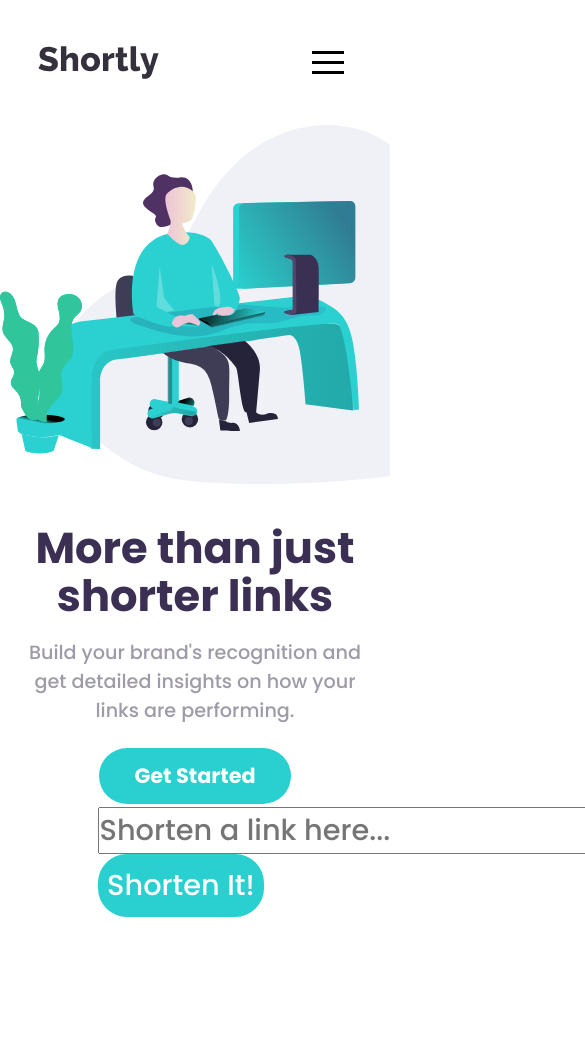
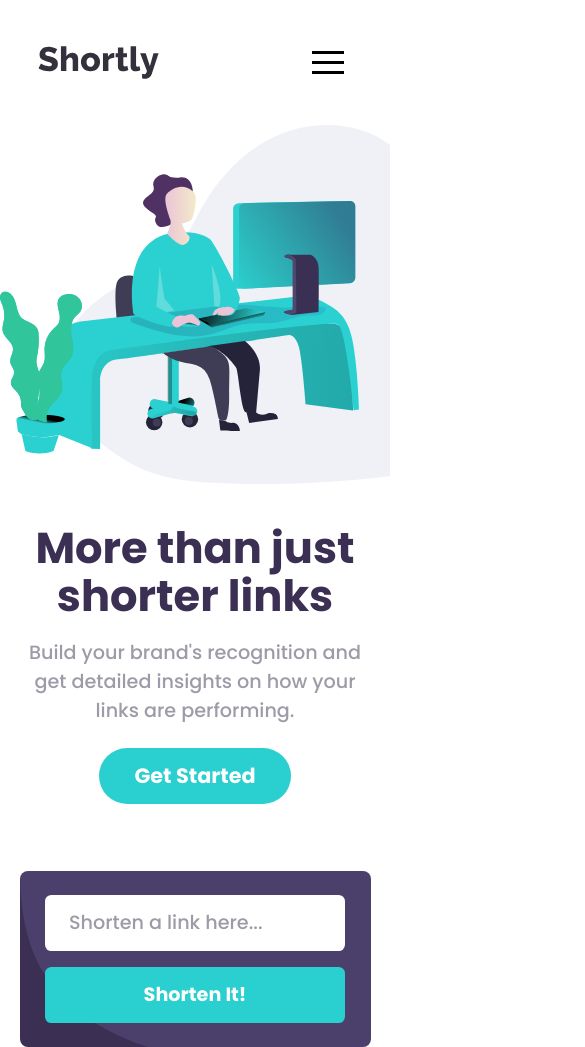
Before and after one commit to penguinboots/url-shortener, a React (Vite) app: page / in a window 390 px wide. Shown: the top 1047 px of the page, 585 px wide, since content can reach past the window. Before the commit the page ends 917 px from the top, so only its background shows below. Built offline with nearby package versions, Linux system fonts and the light colour scheme.

Commit message:
style URL form

```diff
--- a/src/App.scss
+++ b/src/App.scss
@@ -295,8 +295,110 @@ button {
 
 /** URL Form **/
 .url-form-wrapper {
-  width: 50%;
+  width: 75%;
   margin: auto;
+  margin-top: 4rem;
+
+  display: flex;
+  flex-direction: column;
+  align-items: center;
+  justify-content: center;
+
+  background-image: url("./assets/bg-shorten-desktop.svg");
+  background-size: cover;
+  background-color: $base-dark-violet;
+
+  border-radius: 0.5rem;
+
+  height: 11rem;
+
+  .url-form {
+    width: 90%;
+    display: flex;
+    align-items: center;
+    justify-content: center;
+    .form-left {
+      width: 79%;
+      margin-right: 2%;
+      input {
+        border: none;
+        height: 4rem;
+        width: 100%;
+        border-radius: 0.7rem;
+
+        font-size: 1.2rem;
+        color: $neu-grayish-violet;
+        padding-left: 1.5rem;
+      }
+    }
+    input:focus {
+      outline: none;
+    }
+    input::placeholder {
+      color: $neu-grayish-violet;
+    }
+    button {
+      border-radius: 0.7rem;
+      font-size: 1.2rem;
+      font-weight: 700;
+      width: 20%;
+      height: 4rem;
+    }
+  }
+  .error-message {
+    color: $sec-red;
+    font-size: 1rem;
+    font-style: italic;
+    line-height: 1rem;
+  }
+  @media only screen and (min-width: 768px) {
+    .error-message {
+      align-self: flex-start;
+      margin-top: 0.5rem;
+      margin-bottom: -1.5rem;
+    }
+  }
+
+  @media only screen and (min-width: 320px) and (max-width: 767px) {
+    width: 90%;
+    height: 11rem;
+
+    background-image: url("./assets/bg-shorten-mobile.svg");
+    background-size: cover;
+
+    .url-form {
+      flex-direction: column;
+      align-items: center;
+      .form-left {
+        margin: auto;
+        width: 95%;
+        margin-bottom: 1rem;
+        input {
+          width: 100%;
+          border-radius: 0.4rem;
+          height: 3.5rem;
+        }
+        .error-message {
+          padding: 0.5rem 0;
+          margin-bottom: -1rem;
+        }
+      }
+      button {
+        height: 3.5rem;
+        width: 95%;
+        border-radius: 0.4rem;
+      }
+    }
+  }
+  @media only screen and (min-width: 768px) and (max-width: 1023px) {
+    width: 90%;
+    input {
+      height: 3.5rem;
+    }
+    button {
+      height: 3.5rem;
+    }
+  }
 }
 
 .url-saved-wrapper {
@@ -307,4 +409,8 @@ button {
 .url-saved {
   display: flex;
   justify-content: space-between;
+
+  .url-right {
+    display: flex;
+  }
 }
```
